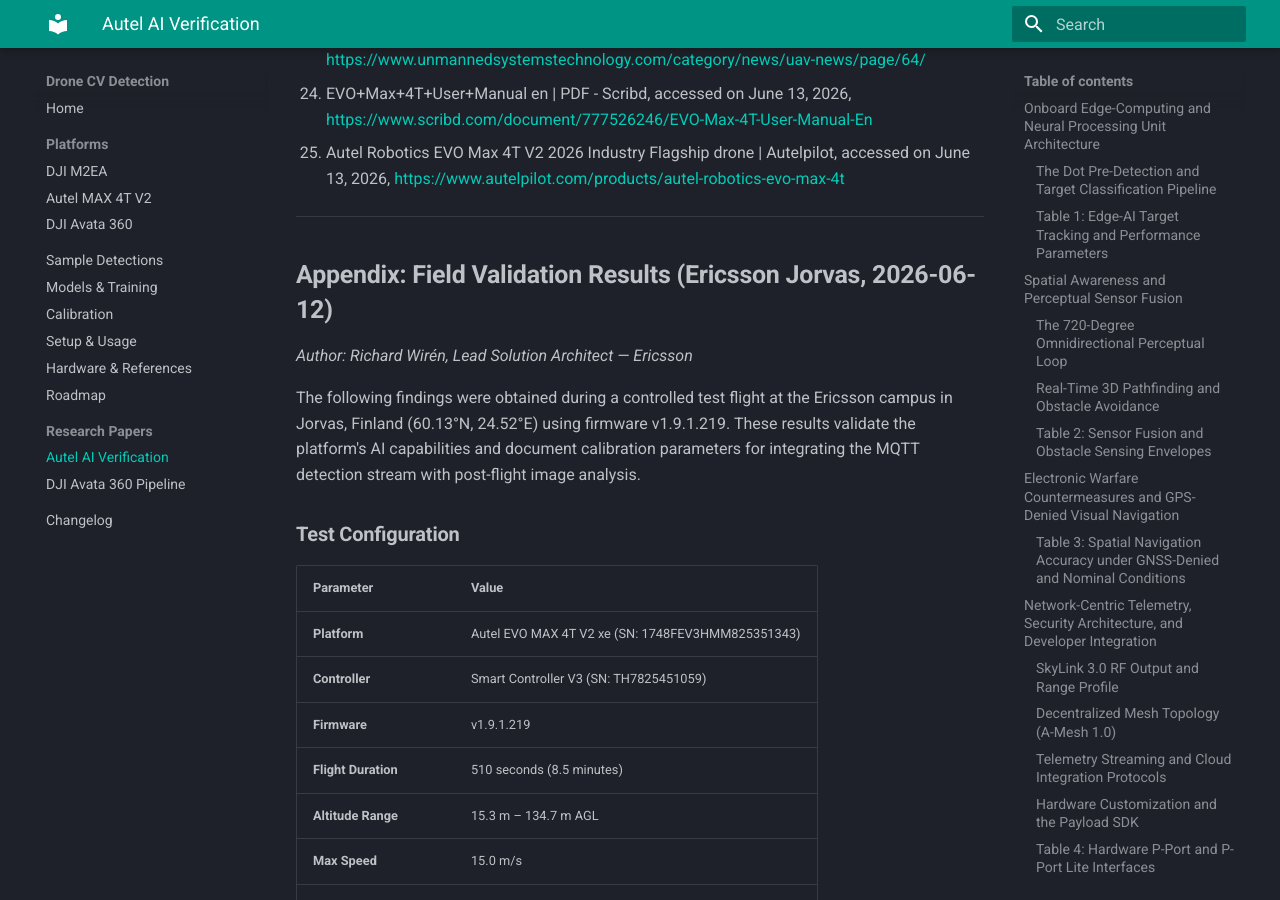
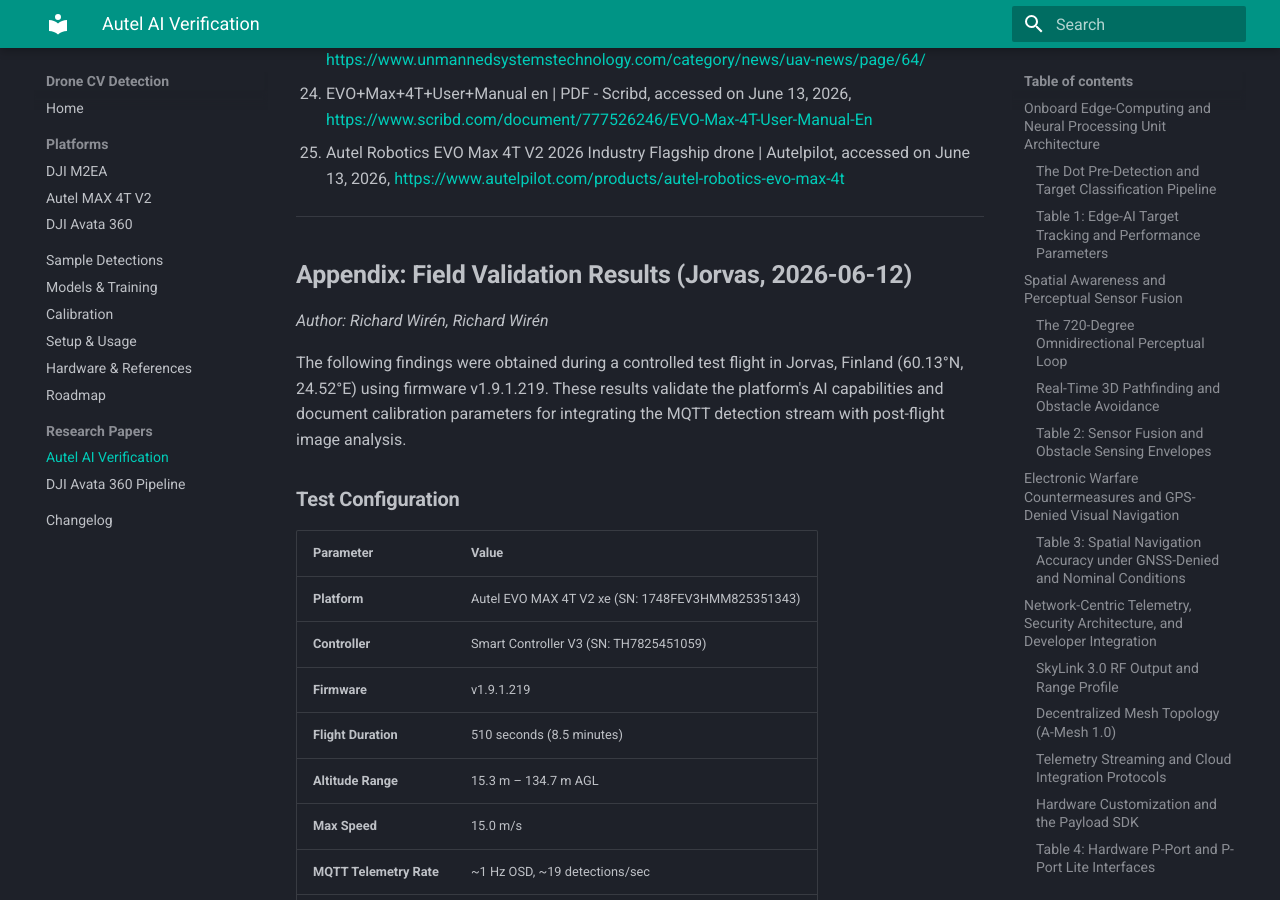
Before and after one commit to rwiren/drone-cv-detection, an MkDocs documentation site: the page built from docs-site/autel-verification.md, in a window 1280 px wide and 900 px high, scrolled down 11238 px. Built offline with MkDocs 1.6.1 and Material for MkDocs 9.7.7, drawn with Linux system fonts in a browser that asks for light colours; some of the changed text lies outside the part shown.

Commit message:
docs: remove Ericsson campus references from public repo
Replace 'Ericsson Jorvas' with 'Jorvas' throughout.
Remove internal GitLab pipeline reference.
Keep patent citation (public Google Patents record).

```diff
--- a/docs-site/autel-verification.md
+++ b/docs-site/autel-verification.md
@@ -249,11 +249,11 @@
 
 ---
 
-## **Appendix: Field Validation Results (Ericsson Jorvas, 2026-06-12)**
+## **Appendix: Field Validation Results (Jorvas, 2026-06-12)**
 
-*Author: Richard Wirén, Lead Solution Architect — Ericsson*
+*Author: Richard Wirén, Richard Wirén*
 
-The following findings were obtained during a controlled test flight at the Ericsson campus in Jorvas, Finland (60.13°N, 24.52°E) using firmware v1.9.1.219. These results validate the platform's AI capabilities and document calibration parameters for integrating the MQTT detection stream with post-flight image analysis.
+The following findings were obtained during a controlled test flight in Jorvas, Finland (60.13°N, 24.52°E) using firmware v1.9.1.219. These results validate the platform's AI capabilities and document calibration parameters for integrating the MQTT detection stream with post-flight image analysis.
 
 ### **Test Configuration**
 
@@ -322,7 +322,7 @@
 
 ### **Novel Finding: Linear Affine Coordinate Mismatch (Not Radial Distortion)**
 
-Through controlled calibration at Ericsson Jorvas (2026-06-12, firmware v1.9.1.219), we determined that the MQTT bounding box offset is caused by a **firmware coordinate projection mismatch**, not optical lens distortion. This finding appears to be undocumented publicly.
+Through controlled calibration at Jorvas (2026-06-12, firmware v1.9.1.219), we determined that the MQTT bounding box offset is caused by a **firmware coordinate projection mismatch**, not optical lens distortion. This finding appears to be undocumented publicly.
 
 **Evidence:**
 1. A simple affine model (`x' = 0.8384x + 0.0915`, `y' = y + 0.049`) achieves sub-pixel accuracy (<2.5px) across the entire frame
@@ -374,7 +374,7 @@
 
 ### **Parking Occupancy Monitoring**
 
-At 134 m nadir (GSD ~3.4 cm/px), the system detected **104 vehicles** across the Ericsson Jorvas parking lot — approximately 59% occupancy. Post-processing with aspect ratio filtering (`width/height > 1.4 = non-vehicle`) eliminated false positives from dumpsters, skylights, and HVAC equipment visible on rooftops.
+At 134 m nadir (GSD ~3.4 cm/px), the system detected **104 vehicles** across the Jorvas parking lot — approximately 59% occupancy. Post-processing with aspect ratio filtering (`width/height > 1.4 = non-vehicle`) eliminated false positives from dumpsters, skylights, and HVAC equipment visible on rooftops.
 
 ### **Model Comparison**
 
@@ -399,5 +399,4 @@
 
 - Patent: [WO2025034145A1](https://patents.google.com/patent/WO2025034145A1/en) — "Calculating Lateral Distance from Uncrewed Autonomous Vehicle to Object" (Wirén, Grancharov — Ericsson, 2025)
 - Companion repository: [autel-mission-control](https://github.com/rwiren/autel-mission-control) — MQTT bridge, DVR, telemetry dashboards
-- Detection pipeline: `lmfwire/detection-with-drone` (Ericsson internal GitLab)
 - EU Regulation: [Commission Implementing Regulation (EU) 2019/947](https://eur-lex.europa.eu/legal-content/EN/TXT/?uri=CELEX%3A32019R0947)
```
Also changed, not shown: CHANGELOG.md (+2 -2 lines), README.md (+4 -4 lines), docs-site/avata360-analysis.md (+1 -1 lines), docs-site/changelog.md (+2 -2 lines), docs/Autel EVO MAX 4T V2 AI Verification.md (+5 -6 lines), docs/DJI Avata 360 CV Pipeline Analysis.md (+1 -1 lines), 2 other files.
